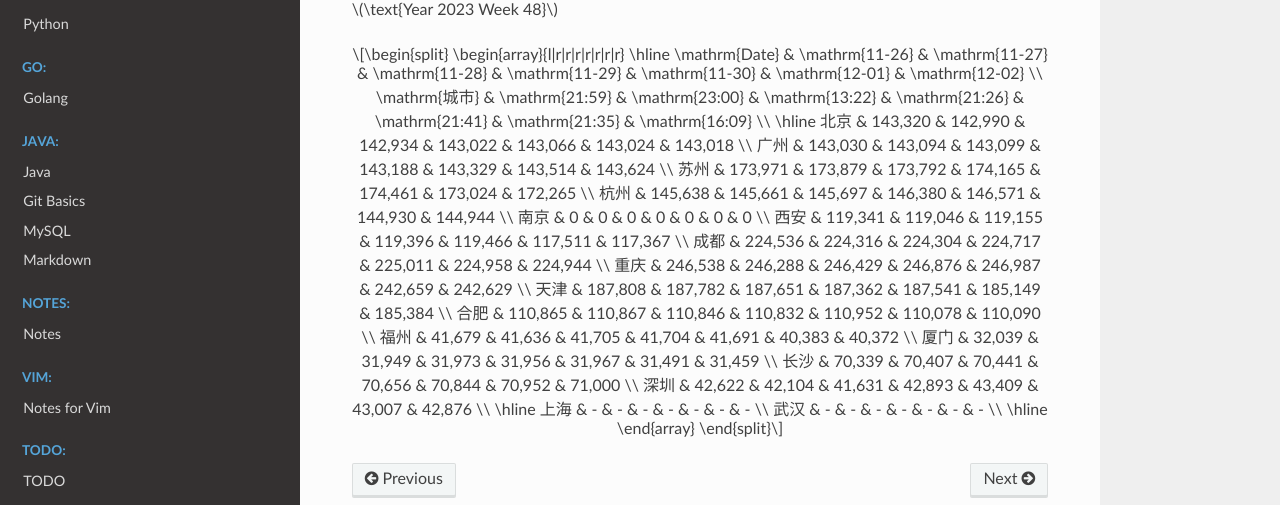
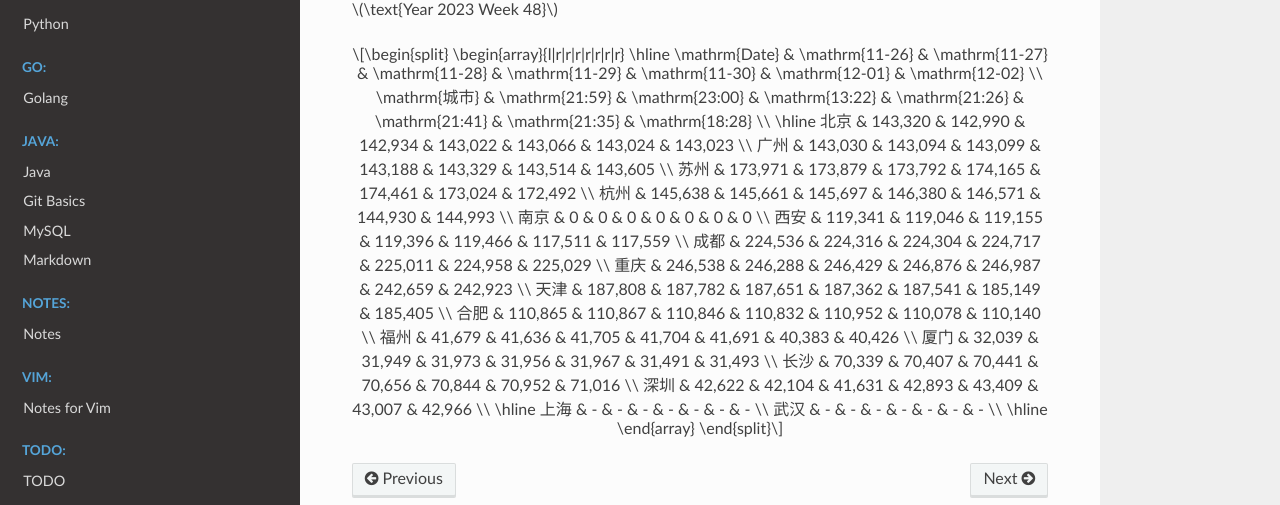
Before and after one commit to Pyrad/pyradnotes, a Sphinx documentation site: the page built from source/RealEstate/resalenumbers2023.md, in a window 1280 px wide and 900 px high, scrolled down 19237 px. Shown: the part 272-777 px from the top of the window. Built offline with Sphinx 7.4.7 and the Read the Docs theme 2.0.0, drawn with Linux system fonts in a browser that asks for light colours; a script that is not in the unit is left out.

Commit message:
Realestate Update resale numbers 2023-12-02 18:28

```diff
--- a/source/RealEstate/resalenumbers2023.md
+++ b/source/RealEstate/resalenumbers2023.md
@@ -1250,22 +1250,22 @@ $$
 \begin{array}{l|r|r|r|r|r|r|r}
 \hline
 \mathrm{Date} & \mathrm{11-26} & \mathrm{11-27} & \mathrm{11-28} & \mathrm{11-29} & \mathrm{11-30} & \mathrm{12-01} & \mathrm{12-02} \\
-\mathrm{城市} & \mathrm{21:59} & \mathrm{23:00} & \mathrm{13:22} & \mathrm{21:26} & \mathrm{21:41} & \mathrm{21:35} & \mathrm{16:09} \\
+\mathrm{城市} & \mathrm{21:59} & \mathrm{23:00} & \mathrm{13:22} & \mathrm{21:26} & \mathrm{21:41} & \mathrm{21:35} & \mathrm{18:28} \\
 \hline
-北京 & 143,320 & 142,990 & 142,934 & 143,022 & 143,066 & 143,024 & 143,018 \\
-广州 & 143,030 & 143,094 & 143,099 & 143,188 & 143,329 & 143,514 & 143,624 \\
-苏州 & 173,971 & 173,879 & 173,792 & 174,165 & 174,461 & 173,024 & 172,265 \\
-杭州 & 145,638 & 145,661 & 145,697 & 146,380 & 146,571 & 144,930 & 144,944 \\
+北京 & 143,320 & 142,990 & 142,934 & 143,022 & 143,066 & 143,024 & 143,023 \\
+广州 & 143,030 & 143,094 & 143,099 & 143,188 & 143,329 & 143,514 & 143,605 \\
+苏州 & 173,971 & 173,879 & 173,792 & 174,165 & 174,461 & 173,024 & 172,492 \\
+杭州 & 145,638 & 145,661 & 145,697 & 146,380 & 146,571 & 144,930 & 144,993 \\
 南京 & 0 & 0 & 0 & 0 & 0 & 0 & 0 \\
-西安 & 119,341 & 119,046 & 119,155 & 119,396 & 119,466 & 117,511 & 117,367 \\
-成都 & 224,536 & 224,316 & 224,304 & 224,717 & 225,011 & 224,958 & 224,944 \\
-重庆 & 246,538 & 246,288 & 246,429 & 246,876 & 246,987 & 242,659 & 242,629 \\
-天津 & 187,808 & 187,782 & 187,651 & 187,362 & 187,541 & 185,149 & 185,384 \\
-合肥 & 110,865 & 110,867 & 110,846 & 110,832 & 110,952 & 110,078 & 110,090 \\
-福州 & 41,679 & 41,636 & 41,705 & 41,704 & 41,691 & 40,383 & 40,372 \\
-厦门 & 32,039 & 31,949 & 31,973 & 31,956 & 31,967 & 31,491 & 31,459 \\
-长沙 & 70,339 & 70,407 & 70,441 & 70,656 & 70,844 & 70,952 & 71,000 \\
-深圳 & 42,622 & 42,104 & 41,631 & 42,893 & 43,409 & 43,007 & 42,876 \\
+西安 & 119,341 & 119,046 & 119,155 & 119,396 & 119,466 & 117,511 & 117,559 \\
+成都 & 224,536 & 224,316 & 224,304 & 224,717 & 225,011 & 224,958 & 225,029 \\
+重庆 & 246,538 & 246,288 & 246,429 & 246,876 & 246,987 & 242,659 & 242,923 \\
+天津 & 187,808 & 187,782 & 187,651 & 187,362 & 187,541 & 185,149 & 185,405 \\
+合肥 & 110,865 & 110,867 & 110,846 & 110,832 & 110,952 & 110,078 & 110,140 \\
+福州 & 41,679 & 41,636 & 41,705 & 41,704 & 41,691 & 40,383 & 40,426 \\
+厦门 & 32,039 & 31,949 & 31,973 & 31,956 & 31,967 & 31,491 & 31,493 \\
+长沙 & 70,339 & 70,407 & 70,441 & 70,656 & 70,844 & 70,952 & 71,016 \\
+深圳 & 42,622 & 42,104 & 41,631 & 42,893 & 43,409 & 43,007 & 42,966 \\
 \hline
 上海 & - & - & - & - & - & - & - \\
 武汉 & - & - & - & - & - & - & - \\
```
Also changed, not shown: 1 other file.
